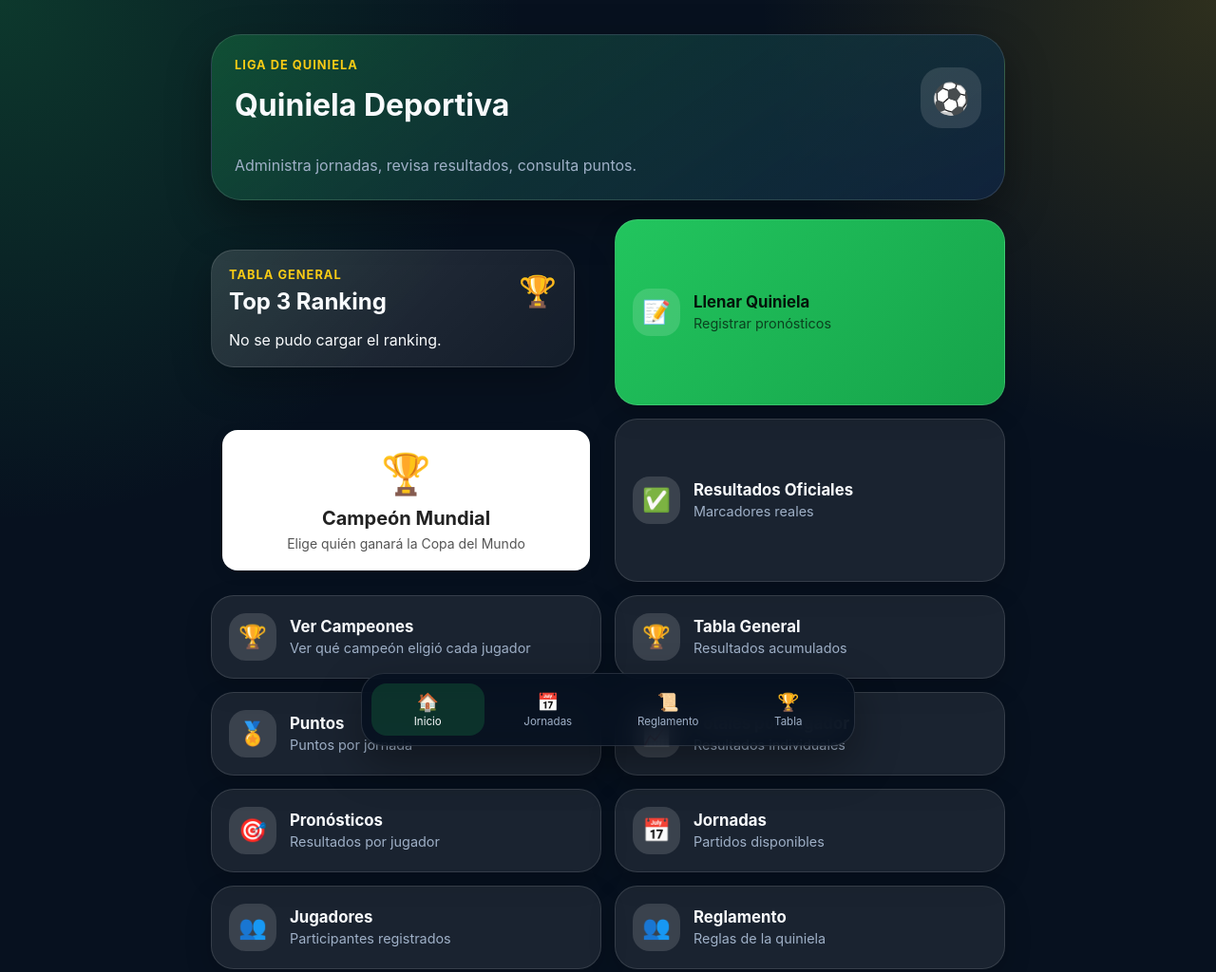
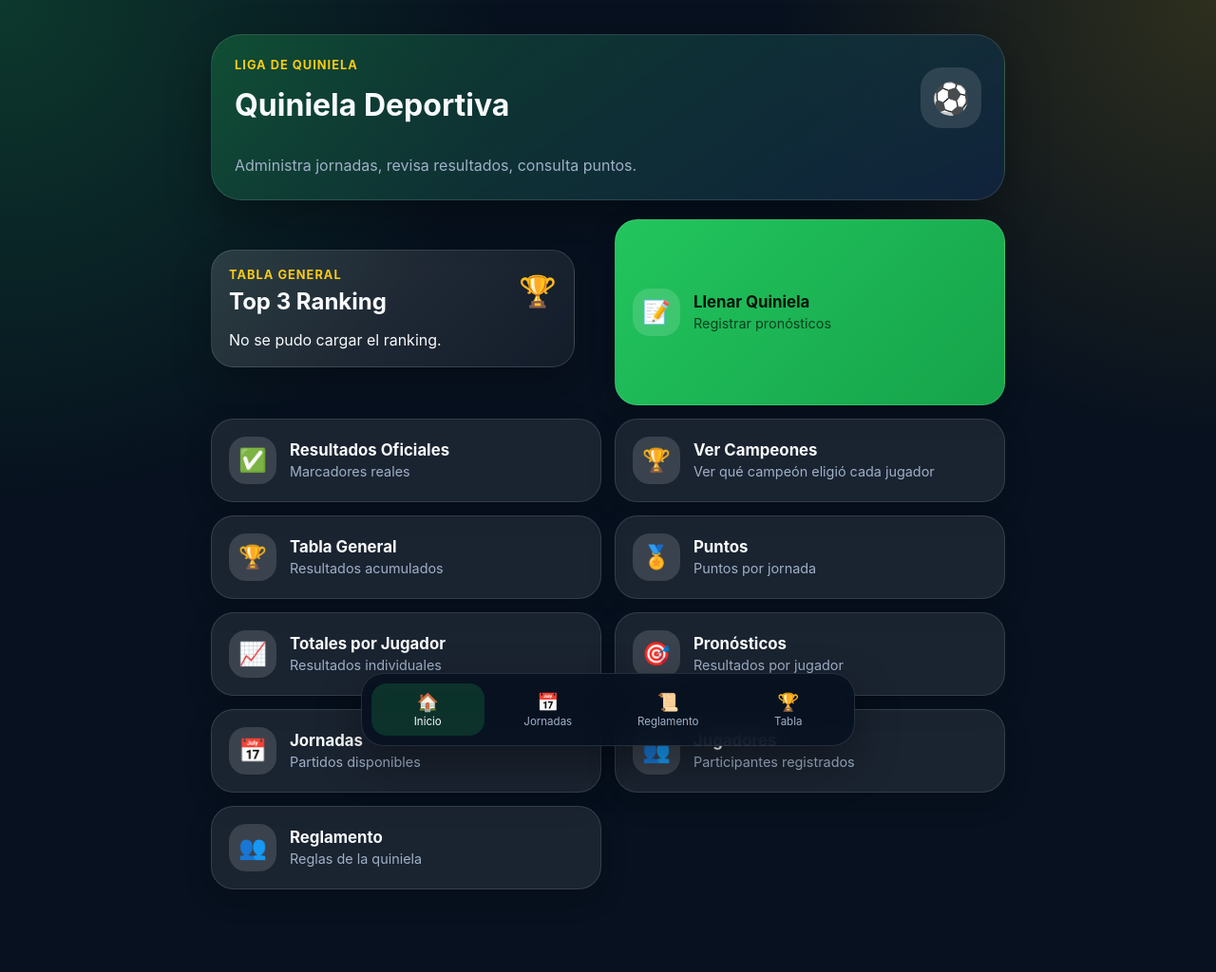
Before and after one commit to mespinoza86/quinieladeportivaDB, a website: page public/index.html in a window 1280 px wide. Shown: the whole page at 95% size. Drawn offline with Linux system fonts and the light colour scheme; files that its build step writes are made by us from their sources; no server answers; files whose address does not match are found by name.

Commit message:
removing campeon mundial

```diff
--- a/public/index.html
+++ b/public/index.html
@@ -68,12 +68,6 @@
           <h3>Llenar Quiniela</h3>
           <p>Registrar pronósticos</p>
         </div>
-      </a>
-
-      <a href="/pronostico-campeon.html" class="menu-card">
-        <div class="menu-icon">🏆</div>
-        <div class="menu-title">Campeón Mundial</div>
-        <div class="menu-description">Elige quién ganará la Copa del Mundo</div>
       </a>
 
       <a class="action-card" href="ver-resultados-oficiales.html">
```
